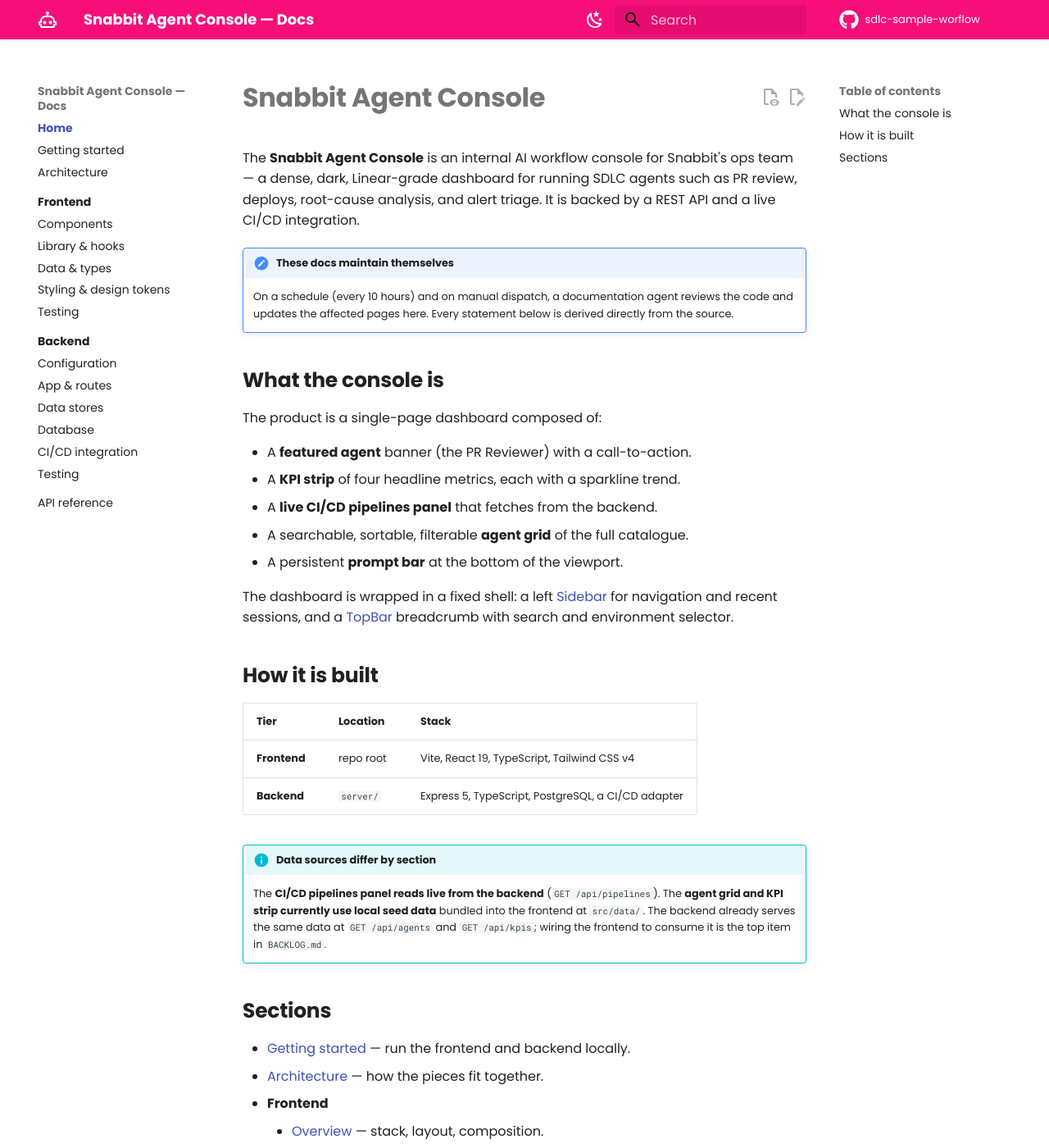
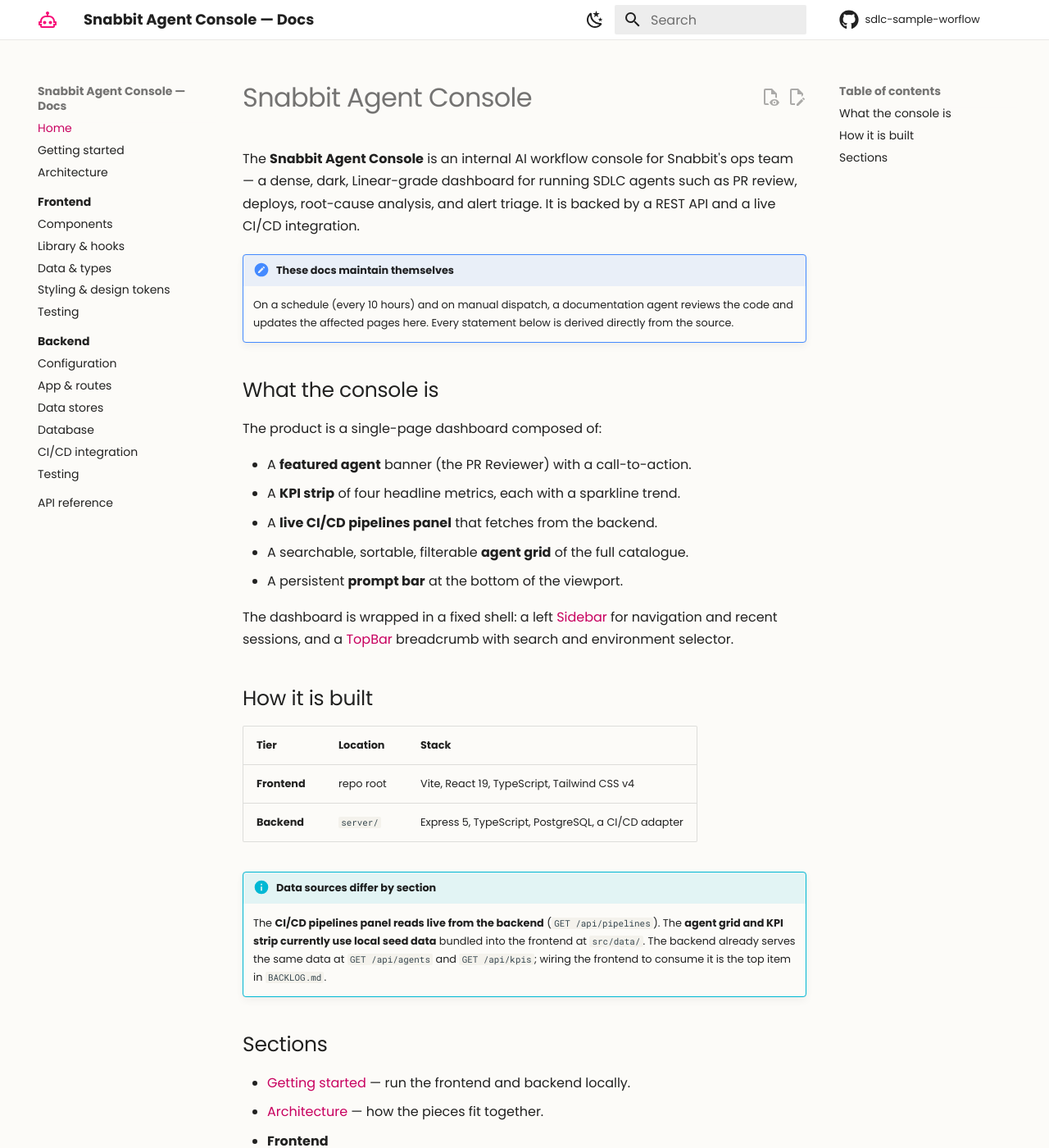
Before and after one commit to Gunashekharp/sdlc-sample-worflow, an MkDocs documentation site: the page built from docs/index.md, in a window 1280 px wide and 1400 px high. Shown: the whole window at 82% size. Built offline with MkDocs 1.6.1 and Material for MkDocs 9.7.7, drawn with Linux system fonts in a browser that asks for light colours; comment, search, counter and statistics services are not loaded.

Commit message:
Update styles for light and dark modes

```diff
--- a/docs/stylesheets/snabbit.css
+++ b/docs/stylesheets/snabbit.css
@@ -1,36 +1,58 @@
+/* Snabbit Agent Console — documentation theme */
+
+/* ---------- Light mode ---------- */
 [data-md-color-scheme="default"] {
-  --md-primary-fg-color:        #F70F79;
-  --md-primary-fg-color--light: #FB5BA3;
-  --md-primary-fg-color--dark:  #C20A5E;
-  --md-primary-bg-color:        #ffffff;
-  --md-primary-bg-color--light: rgba(255, 255, 255, 0.75);
-  --md-accent-fg-color:         #C20A5E;
+  --md-default-bg-color: #FCFBF8;
+  --md-accent-fg-color:  #F70F79;
+  --md-typeset-a-color:  #C8005F;
+  --md-code-bg-color:    #F4F2EC;
 }
 
+/* ---------- Dark mode ---------- */
 [data-md-color-scheme="slate"] {
-  --md-primary-fg-color:        #F70F79;
-  --md-primary-fg-color--light: #FB5BA3;
-  --md-primary-fg-color--dark:  #C20A5E;
-  --md-primary-bg-color:        #ffffff;
-  --md-accent-fg-color:         #FB5BA3;
-  --md-typeset-a-color:         #FB5BA3;
+  --md-default-bg-color: #0F0F12;
+  --md-accent-fg-color:  #FB6FAA;
+  --md-typeset-a-color:  #FB6FAA;
+  --md-code-bg-color:    #18181B;
 }
 
-.md-header {
-  box-shadow: 0 2px 10px rgba(0, 0, 0, 0.06);
+/* ---------- Pink logo accent on the clean header ---------- */
+.md-header__button.md-logo :is(img, svg) {
+  color: #F70F79;
 }
 
-.md-typeset h1,
-.md-typeset h2 {
-  font-weight: 600;
+/* ---------- Clear pink active state in the left navigation ---------- */
+.md-nav__link--active,
+.md-nav__link--active:hover,
+.md-nav__link--active:focus {
+  color: var(--md-accent-fg-color);
+  font-weight: 500;
+}
+
+/* ---------- Typography polish ---------- */
+.md-typeset {
+  line-height: 1.72;
+}
+
+.md-typeset h1 {
+  font-weight: 500;
+  letter-spacing: -0.02em;
+}
+
+.md-typeset h2,
+.md-typeset h3 {
+  font-weight: 500;
   letter-spacing: -0.01em;
 }
 
-.md-nav__link--active {
-  font-weight: 600;
+/* ---------- Brand-pink primary buttons ---------- */
+.md-typeset .md-button--primary {
+  background-color: #F70F79;
+  border-color: #F70F79;
+  color: #ffffff;
 }
 
-.md-typeset .md-button--primary {
-  background-color: var(--md-primary-fg-color);
-  border-color: var(--md-primary-fg-color);
+/* ---------- A soft divider under the header ---------- */
+.md-header {
+  box-shadow: 0 1px 0 rgba(0, 0, 0, 0.07);
 }
```
